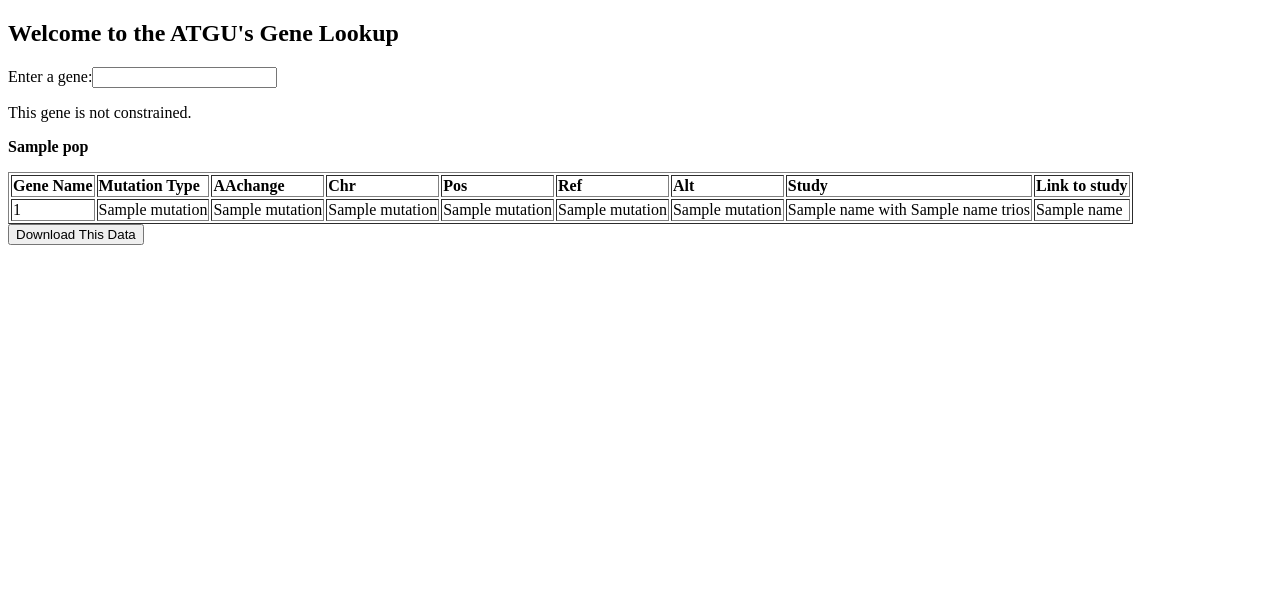
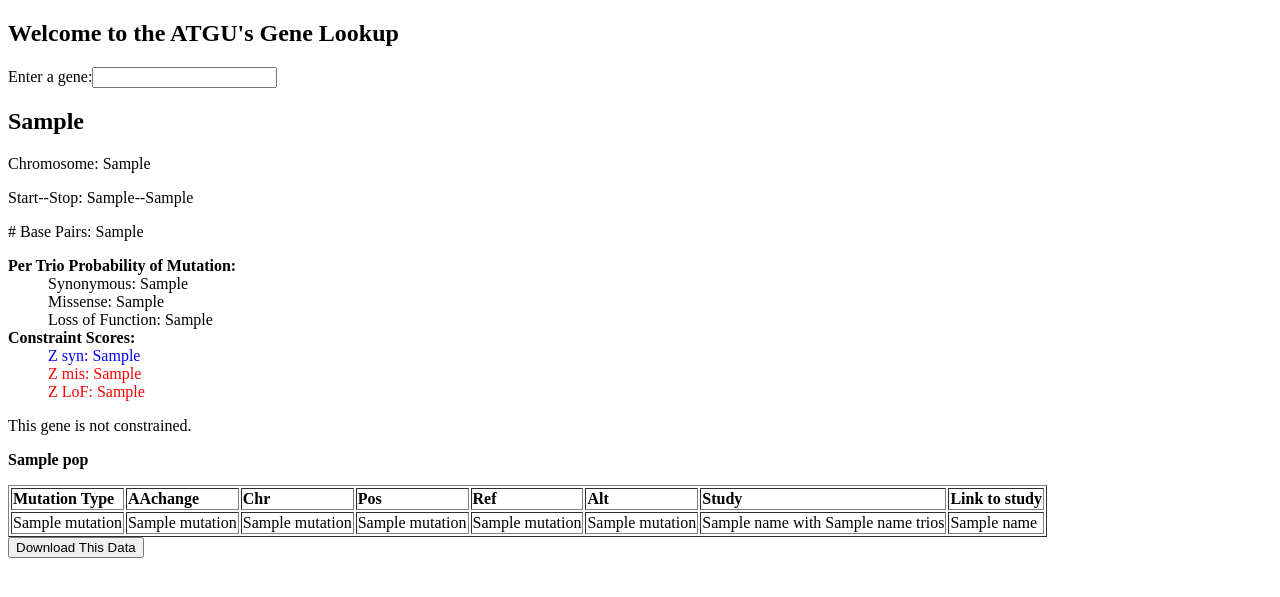
Before and after one commit to michaelchess/gene-lookup, a Flask app: template templates/GeneLookupRetry.html in a window 1280 px wide. Shown: the top 597 px of the page. Run offline with Flask 2, Linux system fonts and the light colour scheme; the template is opened without the code that fills it: most values are stand-ins (such as "Sample title", 1, 10 or a date in 2020).

Commit message:
Added gene data

```diff
--- a/GeneLookupRetry.py
+++ b/GeneLookupRetry.py
@@ -82,10 +82,28 @@ def lookupGene():
 		for mut in group:
 			if len(mut) >= 9:
 				if len(mut[8]) >= 4:
-					print mut
+					#print mut
 					nonStringIO += mut[0]+','+mut[1]+','+mut[2]+','+mut[3]+','+mut[4]+','+mut[5]+','+mut[6]+','+mut[8][2]+' with '+mut[8][1]+' trios\n'#+','+(mut[8][3].replace('\n', ''))+'\n'
 					#downloadableInfo.write(mut[0]+','+mut[1]+','+mut[2]+','+mut[3]+','+mut[4]+','+mut[5]+','+mut[6]+','+mut[8][1]+','+(mut[8][3].replace('\n', ''))+'\n')
-	return render_template('GeneLookupRetry.html', geneMutations=groupsMutsReturn, isConstrained = constrained, strForDwnld = nonStringIO)
+
+	geneData = open('esp6500_ac10_Zdata.txt', 'r')
+	allData = geneData.read()
+	eachGene = allData.split('\r')
+	print len(eachGene)
+	genesArray = []
+	for gene in eachGene:
+		genesArray.append(gene.split('\t'))
+	geneSuppInfo = genesArray[0]
+	for gene in genesArray:
+		if gene[1] == theGene:
+			geneSuppInfo = gene
+			geneSuppInfo[7] = float(geneSuppInfo[7])*2
+			geneSuppInfo[8] = float(geneSuppInfo[8])*2
+			geneSuppInfo[9] = float(geneSuppInfo[9])*2
+			break
+	if geneSuppInfo[1] == 'gene':
+		geneSuppInfo = None
+	return render_template('GeneLookupRetry.html', geneMutations=groupsMutsReturn, isConstrained = constrained, strForDwnld = nonStringIO, otherGeneInfo = geneSuppInfo)
 
 @app.route('/downloadGeneMuts/<downloadString>')
 def downloadGeneMuts(downloadString):
--- a/templates/GeneLookupRetry.html
+++ b/templates/GeneLookupRetry.html
@@ -8,6 +8,21 @@
 		Enter a gene:<input type="text" name="requestedGene">
 	</form>
 	{% if geneMutations != None: %}
+	{% if otherGeneInfo != None: %}
+	<h2>{{otherGeneInfo[1]}}</h2>
+	<p>Chromosome: {{otherGeneInfo[2]}}</p>
+	<p>Start--Stop: {{otherGeneInfo[3]}}--{{otherGeneInfo[4]}}</p>
+	<p># Base Pairs: {{otherGeneInfo[5]}}</p>
+	<dl>
+		<dt><b>Per Trio Probability of Mutation:</b></dt>
+			<dd>Synonymous: {{otherGeneInfo[7]}}</dd>
+			<dd>Missense: {{otherGeneInfo[8]}}</dd>
+			<dd>Loss of Function: {{otherGeneInfo[9]}}</dd>
+		<dt><b>Constraint Scores:</b></dt>
+			<dd style="color: #0000FF;">Z syn: {{otherGeneInfo[23]}}</dd>
+			<dd style="color: #FF0000;">Z mis: {{otherGeneInfo[24]}}</dd>
+			<dd style="color: #FF0000;">Z LoF: {{otherGeneInfo[26]}}</dd>
+	</dl>
 	{% if isConstrained == True%}
 		<p>This gene is constrained.</p>
 	{% else %}
@@ -17,7 +32,6 @@
 			<p><b>{{ group.pop() }}</b></p>
 			<table border="1">
 				<tr>
-					<td><b>Gene Name</b></td>
 					<td><b>Mutation Type</b></td>
 					<td><b>AAchange</b></td>
 					<td><b>Chr</b></td>
@@ -29,7 +43,6 @@
 				</tr>
 				{% for mutation in group: %}
 					<tr>
-						<td>{{mutation[0]}}</td>
 						<td>{{mutation[1]}}</td>
 						<td>{{mutation[2]}}</td>
 						<td>{{mutation[3]}}</td>
@@ -49,6 +62,9 @@
 		<a href="{{ url_for('downloadGeneMuts', downloadString=strForDwnld) }}">
 			<button type="button">Download This Data</button>
 		</a>
+	{% else: %}
+		<p>Gene not found in our database.</p>
+	{% endif %}
 	{% endif %}
 
 </body>
```
